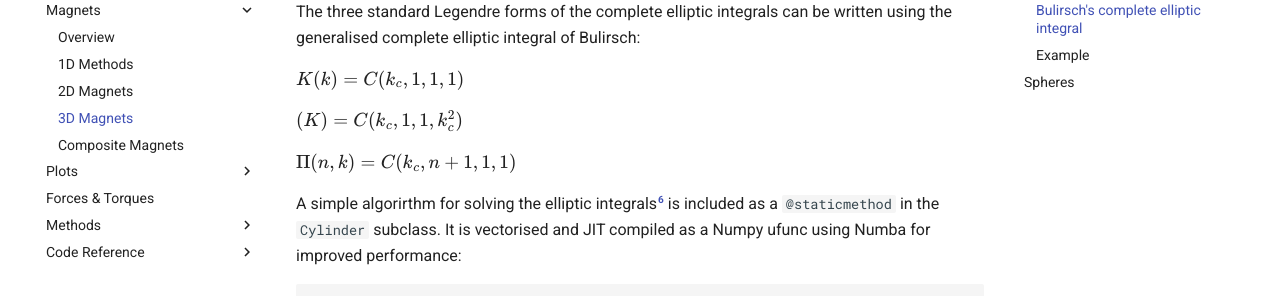
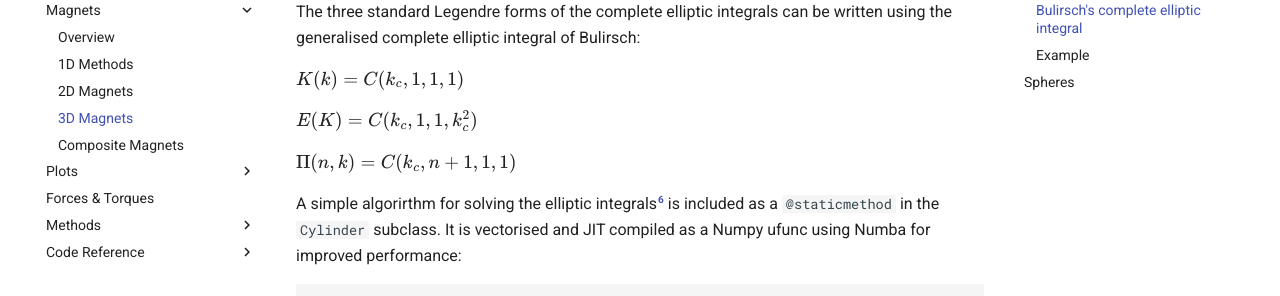
Before and after one commit to pdunne/pymagnet, an MkDocs documentation site: the page built from docs/magnets/magnets_3d.md, in a window 1280 px wide and 900 px high, scrolled down 3720 px. Shown: the part 152-448 px from the top of the window. Built offline with MkDocs 1.6.1 and Material for MkDocs 9.7.7, drawn with Linux system fonts in a browser that asks for light colours.

```diff
--- a/docs/magnets/magnets_3d.md
+++ b/docs/magnets/magnets_3d.md
@@ -172,7 +172,7 @@
 
 $K(k) = C(k_c, 1, 1, 1)$
 
-$(K) = C(k_c, 1, 1, k_c^2)$
+$E(K) = C(k_c, 1, 1, k_c^2)$
 
 $\Pi(n, k) = C(k_c, n+1, 1, 1)$
 
```
Also changed, not shown: README.md (+1 -1 lines), docs/index.md (+1 -1 lines), pypi_README.md (+1 -1 lines), 3 other files.
